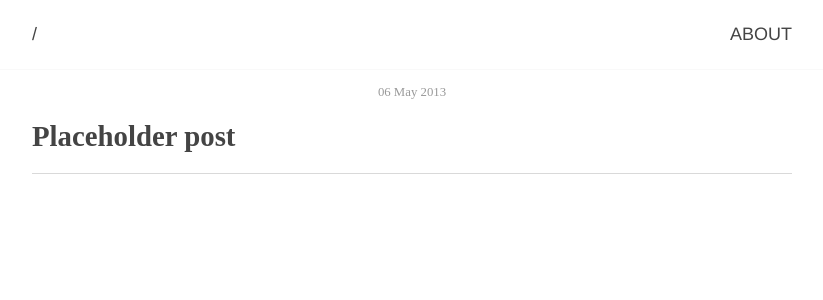
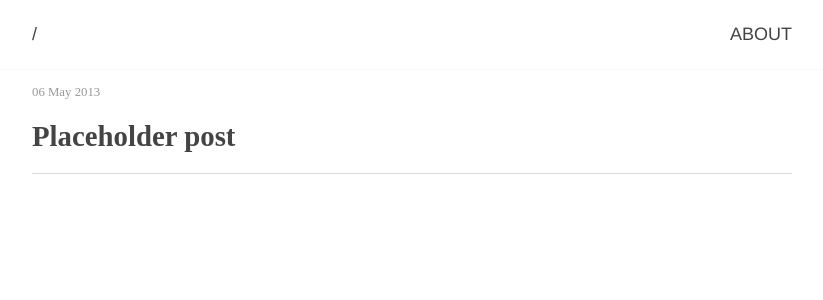
Before and after one commit to mage3k/mage3k.github.com, a Jekyll site: the page built from index.html, in a window 1280 px wide. Shown: the top 300 px of the page, without its empty margins (228-1051 px from the left). Built offline with Jekyll 4.4.1, drawn with Linux system fonts in a browser that asks for light colours.

Commit message:
fix post style in home page and adjust link style in post page

```diff
--- a/stylesheets/style.css
+++ b/stylesheets/style.css
@@ -84,17 +84,21 @@
   margin-top: 2em;
 }
 
-.entry-title,
-.entry-meta {
+.entry-header .entry-title,
+.entry-header .entry-meta {
   text-align: center;
 }
 
 .entry-content a {
   color: #444;
+  text-decoration: none;
+  padding-bottom: 2px;
+  border-bottom: 1px solid #999;
   transition: opacity .2s ease-out;
 }
 
 .entry-content a:hover {
+  text-decoration: none;
   opacity: .6;
 }
 
```
